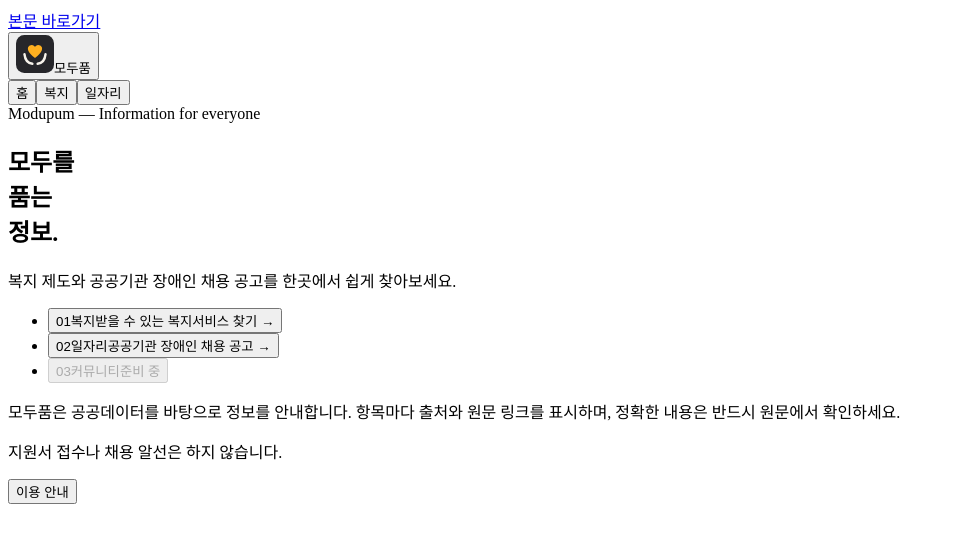
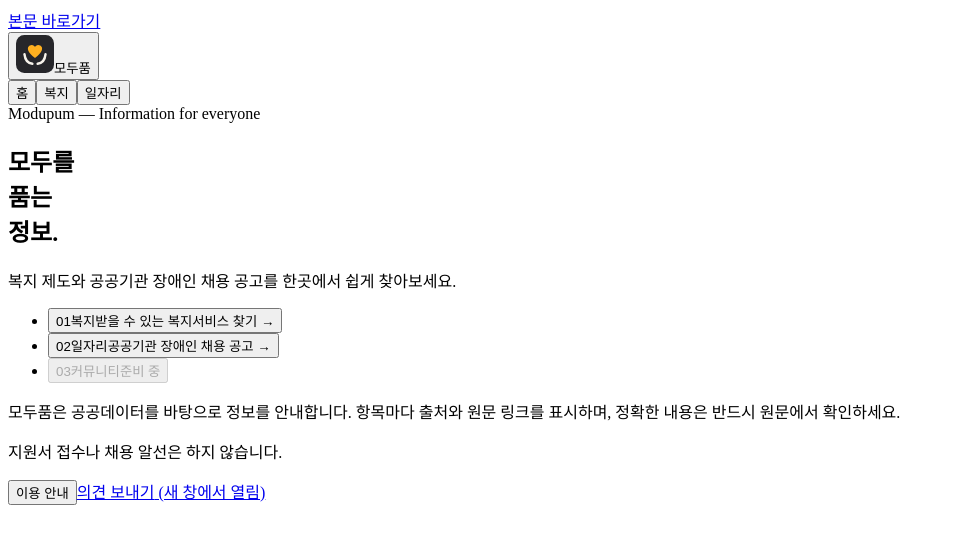
Before and after one commit to 7416979-create/modupum, a React (Vite) app: page / in a window 1280 px wide. Shown: the top 544 px of the page, without its empty margins (0-955 px from the left). Built offline with nearby package versions, Linux system fonts and the light colour scheme; the HTML template or start-up script is replaced by a standard one; a web font is replaced by a local one.

Commit message:
푸터에 의견 보내기(구글 설문) 링크 추가

```diff
--- a/public/data/site.json
+++ b/public/data/site.json
@@ -1,4 +1,5 @@
 {
   "tipUrl": "",
-  "tipEmail": ""
+  "tipEmail": "",
+  "feedbackUrl": "https://docs.google.com/forms/d/e/1FAIpQLSfiS8CsSERsHZAi6MB4vykEdbg7obIBHmCVdTPA6gj995Rw5A/viewform"
 }
--- a/src/App.jsx
+++ b/src/App.jsx
@@ -203,6 +203,7 @@
 
 export default function App() {
   const [tab, setTabState] = useState(readHash)
+  const site = useData('site')
   const mainRef = useRef(null)
   const first = useRef(true)
 
@@ -251,7 +252,10 @@
       <footer>
         <p>모두품은 공공데이터를 바탕으로 정보를 안내합니다. 항목마다 출처와 원문 링크를 표시하며, 정확한 내용은 반드시 원문에서 확인하세요.</p>
         <p>지원서 접수나 채용 알선은 하지 않습니다.</p>
-        <p><button className="foot-link" onClick={() => setTab('about')}>이용 안내</button></p>
+        <p>
+          <button className="foot-link" onClick={() => setTab('about')}>이용 안내</button>
+          {site?.feedbackUrl && <ExternalLink className="foot-link foot-gap" href={site.feedbackUrl}>의견 보내기</ExternalLink>}
+        </p>
       </footer>
     </>
   )
--- a/src/styles.css
+++ b/src/styles.css
@@ -125,3 +125,5 @@
   .index .d { grid-column: 2; text-align: left; }
   nav button { padding: 6px 10px; }
 }
+
+.foot-gap { margin-left: 20px; }
```
